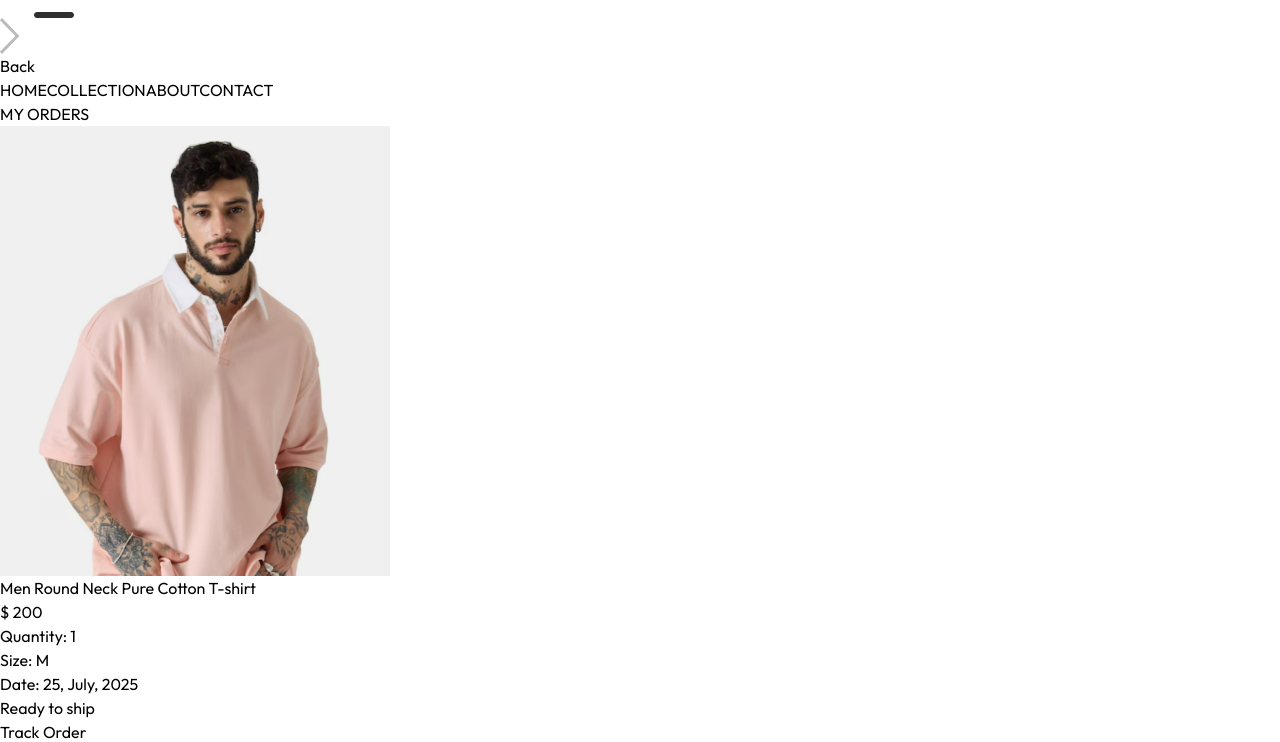
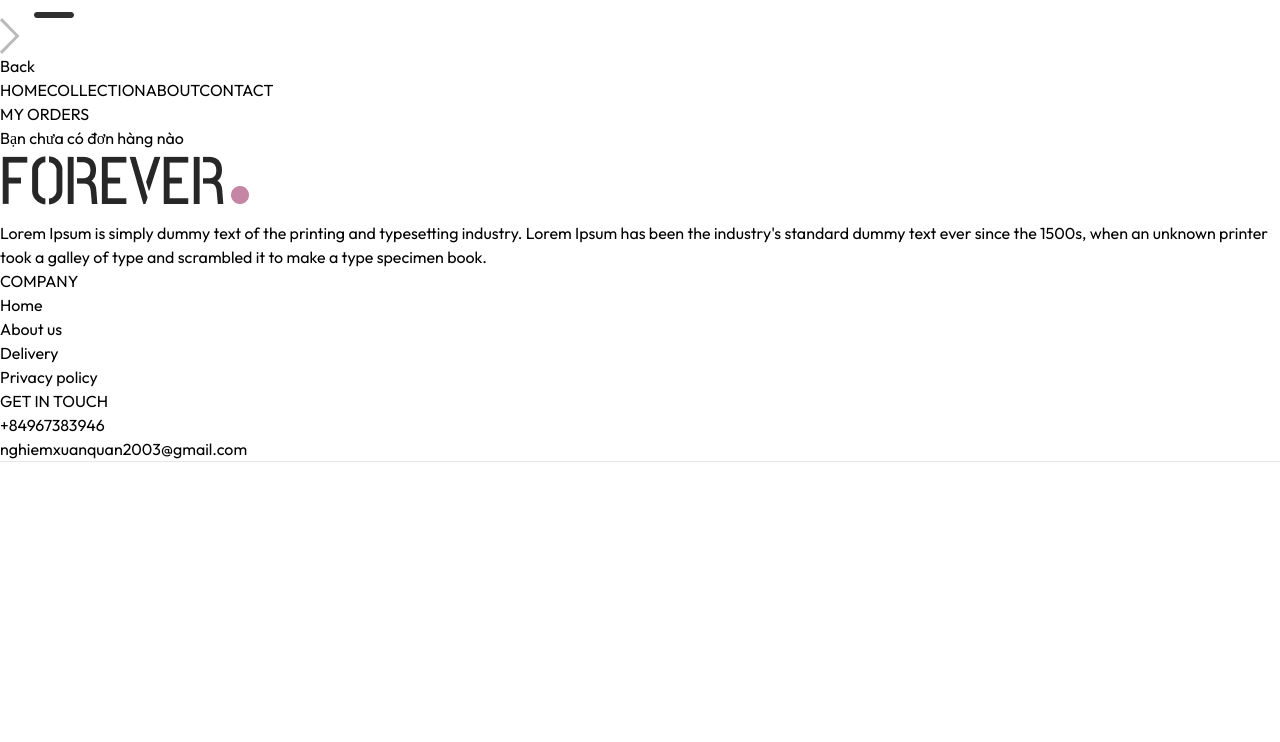
Before and after one commit to qunghiem/ecommerce_Clothes_frontend, a React (Vite) app: page /orders in a window 1280 px wide. Shown: the part 420-1162 px from the top of the page. After the commit the page ends 882 px from the top, so only its background shows below. Built offline with nearby package versions, Linux system fonts and the light colour scheme.

Commit message:
update orders page

```diff
--- a/src/pages/Cart.jsx
+++ b/src/pages/Cart.jsx
@@ -5,9 +5,9 @@ import { assets } from "../assets/assets";
 import CartTotal from "../components/CartTotal";
 import { Link, NavLink } from "react-router-dom";
 
-
 const Cart = () => {
-  const { products, currency, cartItems, updateQuantity, navigate } = useContext(ShopContext);
+  const { products, currency, cartItems, updateQuantity, navigate, placeOrder  } =
+    useContext(ShopContext);
   // console.log(products)
   // console.log(currency)
   // console.log(cartItems)
@@ -40,10 +40,11 @@ const Cart = () => {
           );
           return (
             <div
+
               key={index}
               className="py-4 border-t border-b text-gray-700 grid grid-cols-[4fr_0.5fr_0.5fr] sm:grid-cols-[4fr_2fr_0.5fr] items-center gap-4"
             >
-              <div className="flex items-start gap-6">
+              <Link to={`/product/${productData._id}`} className="flex items-start gap-6">
                 <img
                   src={productData.image[0]}
                   className="w-16 sm:w-20"
@@ -61,9 +62,10 @@ const Cart = () => {
                     <p className="px-2 sm:px-3 sm:py-1 border bg-slate-50">
                       {item.size}
                     </p>
+
                   </div>
                 </div>
-              </div>
+              </Link>
               <input
                 onChange={(e) =>
                   e.target.value === "" || e.target.value === "0"
@@ -93,7 +95,13 @@ const Cart = () => {
         <div className="w-full sm:w-[450px]">
           <CartTotal />
           <div className="w-full text-end">
-            <button onClick={()=> navigate('/place-order')} className="bg-black text-white text-sm my-8 px-8 py-3">PROCEED TO CHECKOUT</button>
+            <button
+              onClick={() => navigate("/place-order")}
+              className="bg-black text-white text-sm my-8 px-8 py-3"
+            >
+              PROCEED TO CHECKOUT
+            </button>
+
           </div>
         </div>
       </div>
--- a/src/pages/Orders.jsx
+++ b/src/pages/Orders.jsx
@@ -1,47 +1,103 @@
-import React, { useContext } from "react";
+import React, { useContext, useEffect, useState } from "react";
 import { ShopContext } from "../context/ShopContext";
 import Title from "../components/Title";
 
 const Orders = () => {
-    const { products, currency } = useContext(ShopContext);
-    console.log(products)
+  const { products, currency, cartItems } = useContext(ShopContext);
+  const [ordersData, setOrdersData] = useState([]);
+
+  useEffect(() => {
+    const tempData = [];
+    const now = new Date().toISOString();
+
+    for (const itemId in cartItems) {
+      for (const size in cartItems[itemId]) {
+        if (cartItems[itemId][size] > 0) {
+          tempData.push({
+            _id: itemId,
+            size: size,
+            quantity: cartItems[itemId][size],
+            createdAt: now,
+          });
+        }
+      }
+    }
+    setOrdersData(tempData);
+  }, [cartItems]);
 
   return (
     <div className="border-t pt-16">
       <div className="text-2xl ">
-                <Title text1={"MY"} text2={"ORDERS"}/>
+        <Title text1={"MY"} text2={"ORDERS"} />
       </div>
       <div className="">
-                {
-                    products.slice(1, 4).map((item, index) => (
-                        <div key={index} className="py-4 border-t border-b text-gray-700 flex flex-col md:flex-row md:items-center md:justify-between gap-4">
+        {ordersData.length > 0 ? (
+          ordersData.map((item, index) => {
+            const productData = products.find(
+              (product) => product._id === item._id
+            );
+
+            return (
+              <div
+                key={index}
+                className="py-4 border-t border-b text-gray-700 flex flex-col md:flex-row md:items-center md:justify-between gap-4"
+              >
                 <div className="flex items-start gap-6 text-sm">
-                                <img src={item.image[0]} className="w-16 sm:w-20" alt="" />
+                  <img
+                    src={productData?.image[0]}
+                    className="w-16 sm:w-20"
+                    alt=""
+                  />
                   <div>
-                                    <p className="sm:text-base font-medium">{item.name}</p>
+                    <p className="sm:text-base font-medium">
+                      {productData?.name}
+                    </p>
                     <div className="flex items-center gap-3 mt-2 text-base text-gray-700">
-                                        <p className="text-lg">{currency} {item.price}</p>
-                                        <p>Quantity: 1</p>
-                                        <p>Size: M</p>
+                      <p className="text-lg">
+                        {currency} {productData?.price}
+                      </p>
+                      <p>Quantity: {item.quantity}</p>
+                      <p>Size: {item.size}</p>
                     </div>
-                                    <p className="mt-2">Date: <span className="text-gray-400">25, July, 2025</span></p>
+                    {/* <p className="mt-2">
+                      Date:{" "}
+                      <span className="text-gray-400">25, July, 2025</span>
+                    </p> */}
+                    <p className="mt-2">
+                      Date:{" "}
+                      <span className="text-gray-400">
+                        {new Date(item.createdAt).toLocaleDateString("en-US", {
+                          year: "numeric",
+                          month: "long",
+                          day: "numeric",
+                          hour: "2-digit",
+                          minute: "2-digit",
+                          second: "2-digit",
+                        })}
+                      </span>
+                    </p>
                   </div>
                 </div>
                 <div className="md:w-1/2 flex justify-between">
                   <div className="flex items-center gap-2">
                     <p className="min-w-2 h-2 rounded-full bg-green-500"></p>
                     <p className="text-sm md:text-base">Ready to ship</p>
-
                   </div>
-                                <button className="border px-4 py-2 text-sm font-medium rounded-sm">Track Order</button>
-
+                  <button className="border px-4 py-2 text-sm font-medium rounded-sm">
+                    Track Order
+                  </button>
                 </div>
               </div>
-                    ))
-                }
+            );
+          })
+        ) : (
+          <div className="text-center py-8 text-gray-500">
+            <p>Bạn chưa có đơn hàng nào</p>
+          </div>
+        )}
       </div>
     </div>
-    )
-}
+  );
+};
 
 export default Orders;
```
Also changed, not shown: src/context/ShopContext.jsx (+13 -10 lines). Lines whose indentation alone changed are shown as unchanged.
